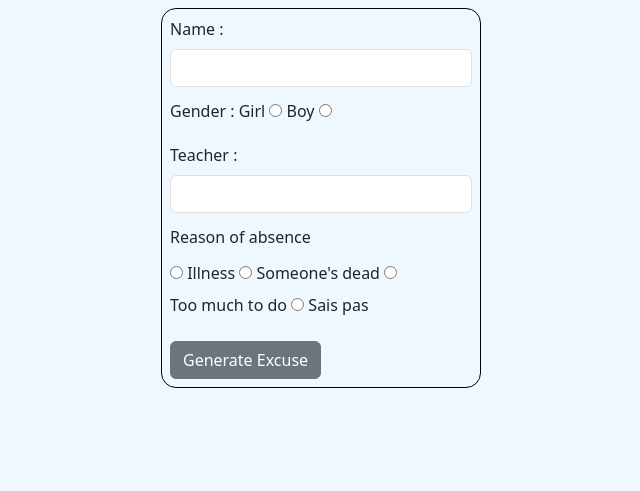
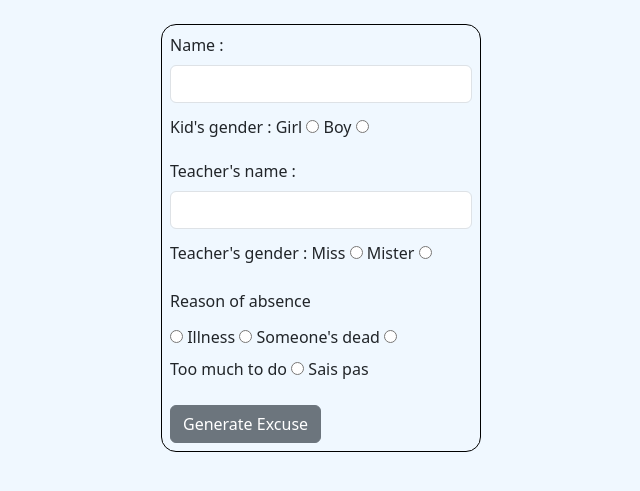
Before and after one commit to LRI-2020/php-fundamentals, a PHP site: page / in a window 1280 px wide. Shown: the top 491 px of the page, without its empty margins (319-959 px from the left). Run offline with PHP 8.4, Linux system fonts and the light colour scheme; some libraries are stand-ins or nearby versions.

Commit message:
excuse generator v1

```diff
--- a/fakeExcusesGenerator/index.html
+++ b/fakeExcusesGenerator/index.html
@@ -2,35 +2,43 @@
 <html lang="en">
 <head>
     <meta charset="UTF-8">
-    <link href="https://cdn.jsdelivr.net/npm/bootstrap@5.3.2/dist/css/bootstrap.min.css" rel="stylesheet" integrity="sha384-T3c6CoIi6uLrA9TneNEoa7RxnatzjcDSCmG1MXxSR1GAsXEV/Dwwykc2MPK8M2HN" crossorigin="anonymous">
-    <script src="https://cdn.jsdelivr.net/npm/bootstrap@5.3.2/dist/js/bootstrap.bundle.min.js" integrity="sha384-C6RzsynM9kWDrMNeT87bh95OGNyZPhcTNXj1NW7RuBCsyN/o0jlpcV8Qyq46cDfL" crossorigin="anonymous"></script>
+    <script src="../node_modules/bootstrap/dist/js/bootstrap.min.js"></script>
+    <link href="../node_modules/bootstrap/dist/css/bootstrap.min.css" type="text/css" rel="stylesheet">
     <link href="scss/style.css" type="text/css" rel="stylesheet">
     <title>Title</title>
 </head>
 <body>
-<form class="mx-auto my-2 p-2" action="fakeExcuses.php" method="post">
+<form class="mx-auto my-4 p-2" action="fakeExcuses.php" method="post">
     <div class="mb-3">
         <label class="form-label" for="name"> Name : </label>
         <input class="form-control" type="text" id="name" value="" name="name">
 
-        <p class="my-2 py-1">Gender :
-            <label class="form-label" for="F">Girl</label>
-            <input type="radio" id="F" value="F" name="gender">
-            <label class="form-label" for="M">Boy</label>
-            <input type="radio" id="M" value="M" name="gender">
+        <p class="my-2 py-1">Kid's gender :
+            <label class="form-label" for="Girl">Girl</label>
+            <input type="radio" id="Girl" value="F" name="kidGender">
+            <label class="form-label" for="Boy">Boy</label>
+            <input type="radio" id="Boy" value="M" name="kidGender">
         </p>
 
-        <label class="form-label" for="teacher"> Teacher : </label>
-        <input class="form-control"  type="text" id="teacher" value="" name="teacher">
+        <label class="form-label" for="teacherName"> Teacher's name : </label>
+        <input class="form-control"  type="text" id="teacherName" value="" name="teacherName">
+
+        <p class="my-2 py-1">Teacher's gender :
+            <label class="form-label" for="Miss">Miss</label>
+            <input type="radio" id="Miss" value="F" name="teacherGender">
+            <label class="form-label" for="Mister">Mister</label>
+            <input type="radio" id="Mister" value="M" name="teacherGender">
+        </p>
+
 
         <p class="my-2 py-1">Reason of absence</p>
-        <input type="radio" id="illness" value="illness" name="reason">
+        <input type="radio" id="illness" value="1" name="reason">
         <label class="form-label"  for="illness">Illness</label>
-        <input type="radio" id="death" value="death" name="reason">
+        <input type="radio" id="death" value="2" name="reason">
         <label class="form-label" for="death">Someone's dead</label>
-        <input type="radio" id="extra" value="extra" name="reason">
+        <input type="radio" id="extra" value="3" name="reason">
         <label class="form-label" for="extra">Too much to do</label>
-        <input type="radio" id="nothing" value="nothing" name="reason">
+        <input type="radio" id="nothing" value="4" name="reason">
         <label class="form-label" for="nothing">Sais pas</label>
 
     </div>
```
Also changed, not shown: fakeExcusesGenerator/fakeExcuses.php (+86 -3 lines).
